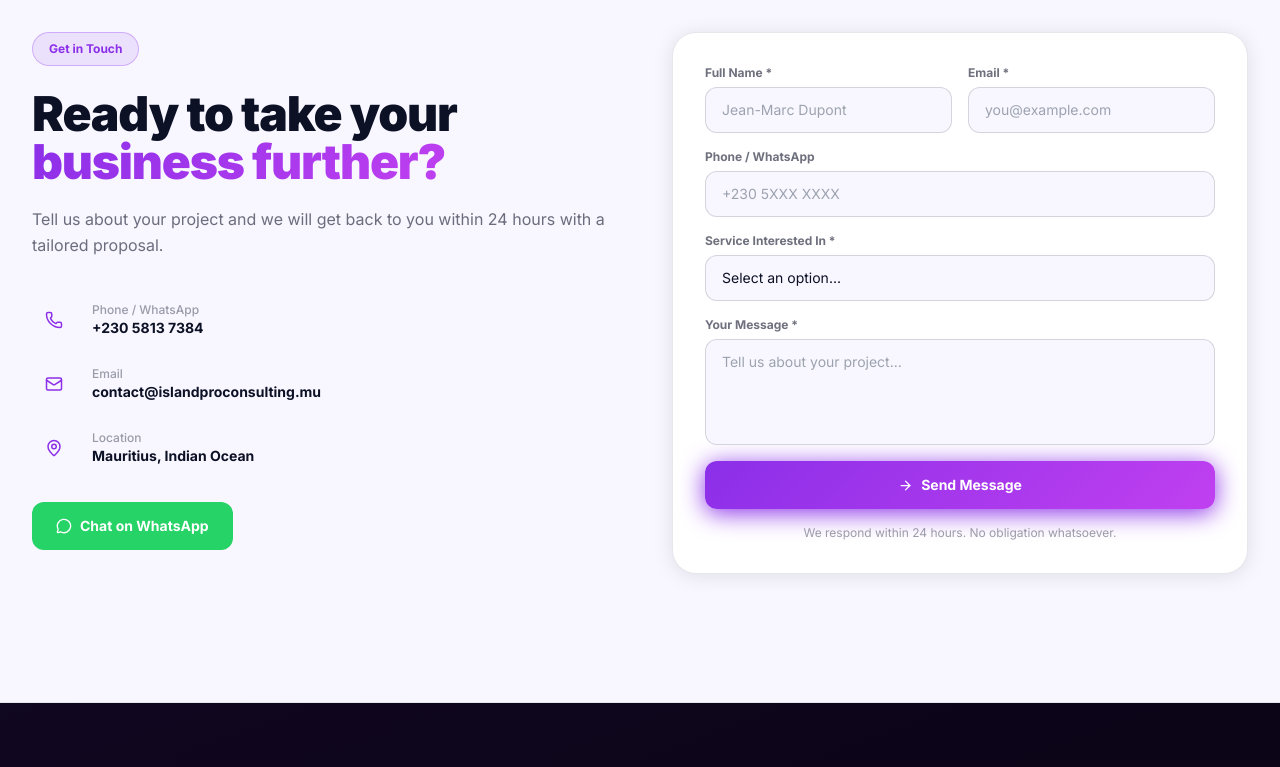
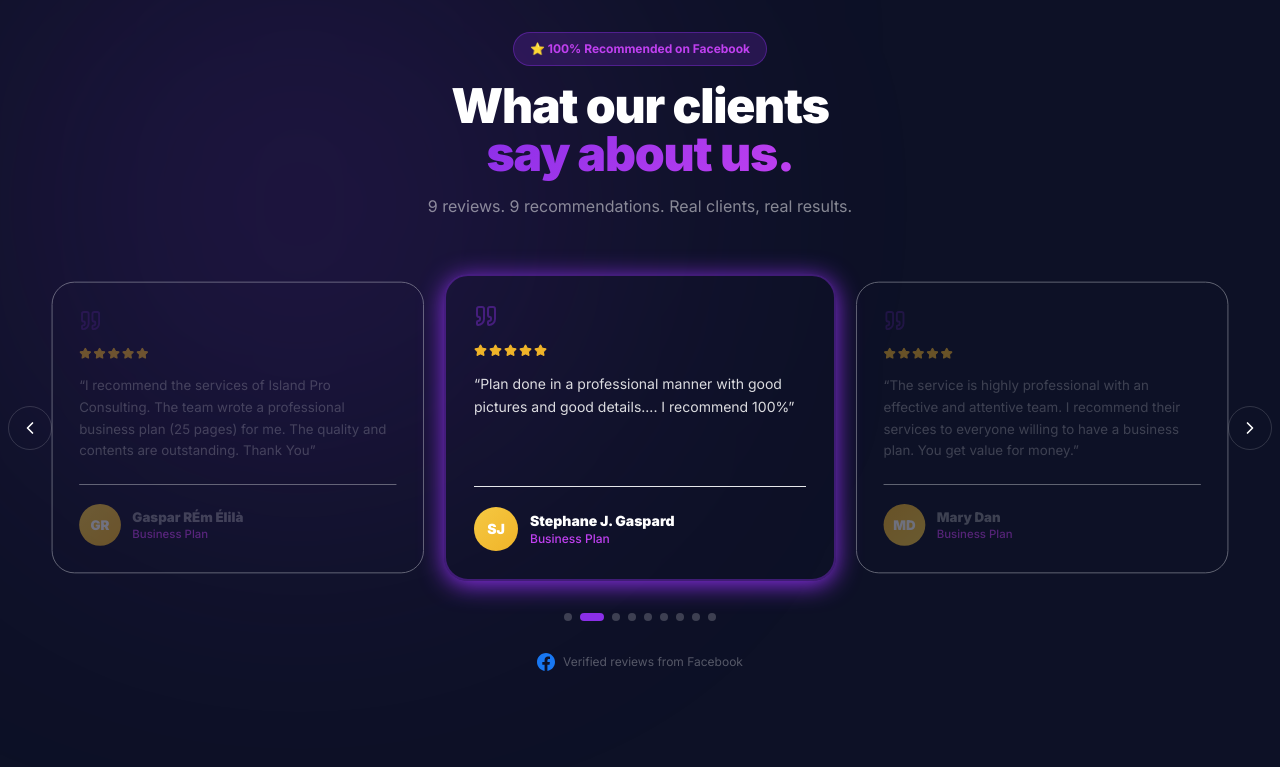
Before and after one commit to timo7155-jpg/island-pro-consulting, a Next.js app: page / in a window 1280 px wide. Shown: the part 5160-5927 px from the top of the page. Built offline with nearby package versions, Linux system fonts and the light colour scheme.

Commit message:
Add testimonials carousel with 9 Facebook reviews

```diff
--- a/app/page.tsx
+++ b/app/page.tsx
@@ -1,11 +1,12 @@
-import Navbar  from '@/components/Navbar';
-import Hero    from '@/components/Hero';
-import Stats   from '@/components/Stats';
-import Services from '@/components/Services';
-import About   from '@/components/About';
-import WhyUs   from '@/components/WhyUs';
-import Contact  from '@/components/Contact';
-import Footer  from '@/components/Footer';
+import Navbar       from '@/components/Navbar';
+import Hero         from '@/components/Hero';
+import Stats        from '@/components/Stats';
+import Services     from '@/components/Services';
+import About        from '@/components/About';
+import WhyUs        from '@/components/WhyUs';
+import Testimonials from '@/components/Testimonials';
+import Contact      from '@/components/Contact';
+import Footer       from '@/components/Footer';
 
 export default function Home() {
   return (
@@ -17,6 +18,7 @@ export default function Home() {
         <Services />
         <About />
         <WhyUs />
+        <Testimonials />
         <Contact />
       </main>
       <Footer />
--- /dev/null
+++ b/components/Testimonials.tsx
@@ -0,0 +1,219 @@
+'use client';
+import { useState, useEffect, useCallback } from 'react';
+import { ChevronLeft, ChevronRight, Star, Quote } from 'lucide-react';
+
+const REVIEWS = [
+  {
+    name: 'Gaspar RÉm Élilà',
+    text: 'I recommend the services of Island Pro Consulting. The team wrote a professional business plan (25 pages) for me. The quality and contents are outstanding. Thank You',
+    service: 'Business Plan',
+    lang: 'en',
+  },
+  {
+    name: 'Stephane J. Gaspard',
+    text: 'Plan done in a professional manner with good pictures and good details.... I recommend 100%',
+    service: 'Business Plan',
+    lang: 'en',
+  },
+  {
+    name: 'Mary Dan',
+    text: 'The service is highly professional with an effective and attentive team. I recommend their services to everyone willing to have a business plan. You get value for money.',
+    service: 'Business Plan',
+    lang: 'en',
+  },
+  {
+    name: 'Louis Marie Charline',
+    text: 'Mo inn très satisfaite de travay ki zot inn fer. Mo\'nn gegn enn plan ki bien detayé, bann idée bien organisé et surtou bien prop!! Merci beaucoup et keep up the good job 🤜',
+    service: 'Plan d\'affaire',
+    lang: 'cr',
+  },
+  {
+    name: 'Maevah Bazatry',
+    text: 'Satisfaite, travaille de qualité.',
+    service: 'Consulting',
+    lang: 'fr',
+  },
+  {
+    name: 'Francois Alizee',
+    text: 'I highly recommended et service au top. Vous êtes très à l\'écoute et le client a exactement ce qu\'il demande. Merci pour tout.',
+    service: 'Consulting',
+    lang: 'fr',
+  },
+  {
+    name: 'Jasmine Delights',
+    text: 'Good service, professional business plan.... I recommend!',
+    service: 'Business Plan',
+    lang: 'en',
+  },
+  {
+    name: 'Annique Bg',
+    text: 'I deeply recommend those who have a project in mind and they don\'t know how to develop or write it. IPC listen to what you want and they make it simple for you. Don\'t Hesitate.',
+    service: 'Business Plan',
+    lang: 'en',
+  },
+  {
+    name: 'Lucia Jolicoeur',
+    text: 'The business plan is very excellent. I\'m very satisfied. Good job the team!',
+    service: 'Business Plan',
+    lang: 'en',
+  },
+];
+
+function Stars() {
+  return (
+    <div className="flex items-center gap-0.5">
+      {[...Array(5)].map((_, i) => (
+        <Star key={i} size={13} className="text-gold fill-gold" />
+      ))}
+    </div>
+  );
+}
+
+function Avatar({ name }: { name: string }) {
+  const initials = name.split(' ').map(n => n[0]).slice(0, 2).join('').toUpperCase();
+  const colors = [
+    'from-purple to-purple-light',
+    'from-gold to-gold-light',
+    'from-purple-light to-purple',
+    'from-gold-light to-gold',
+  ];
+  const color = colors[name.charCodeAt(0) % colors.length];
+  return (
+    <div className={`w-11 h-11 rounded-full bg-gradient-to-br ${color} flex items-center justify-center flex-shrink-0`}>
+      <span className="text-white font-black text-sm">{initials}</span>
+    </div>
+  );
+}
+
+export default function Testimonials() {
+  const [active, setActive] = useState(0);
+  const [paused, setPaused] = useState(false);
+
+  const next = useCallback(() => setActive(a => (a + 1) % REVIEWS.length), []);
+  const prev = useCallback(() => setActive(a => (a - 1 + REVIEWS.length) % REVIEWS.length), []);
+
+  useEffect(() => {
+    if (paused) return;
+    const t = setInterval(next, 4500);
+    return () => clearInterval(t);
+  }, [paused, next]);
+
+  // visible cards: active-1, active, active+1 (desktop), just active (mobile)
+  const getCard = (offset: number) => REVIEWS[(active + offset + REVIEWS.length) % REVIEWS.length];
+
+  return (
+    <section className="py-24 lg:py-32 bg-navy relative overflow-hidden">
+      {/* Background blobs */}
+      <div className="absolute top-0 left-0 w-[600px] h-[600px] rounded-full bg-purple/15 blur-[140px] pointer-events-none" />
+      <div className="absolute bottom-0 right-0 w-[400px] h-[400px] rounded-full bg-gold/8 blur-[100px] pointer-events-none" />
+
+      <div className="relative z-10 max-w-7xl mx-auto px-6 lg:px-8">
+        {/* Header */}
+        <div className="text-center mb-14">
+          <div className="inline-flex items-center gap-2 bg-purple/20 border border-purple/40 text-purple-light font-bold text-xs px-4 py-2 rounded-full mb-4">
+            ⭐ 100% Recommended on Facebook
+          </div>
+          <h2 className="text-3xl lg:text-5xl font-black text-white tracking-tight mb-4">
+            What our clients<br />
+            <span className="purple-text">say about us.</span>
+          </h2>
+          <p className="text-white/50 text-base max-w-xl mx-auto">
+            9 reviews. 9 recommendations. Real clients, real results.
+          </p>
+        </div>
+
+        {/* Carousel */}
+        <div
+          className="relative"
+          onMouseEnter={() => setPaused(true)}
+          onMouseLeave={() => setPaused(false)}
+        >
+          {/* Cards — desktop: 3 cards, mobile: 1 */}
+          <div className="grid grid-cols-1 lg:grid-cols-3 gap-5">
+            {/* Prev card — desktop only */}
+            <div className="hidden lg:block opacity-40 scale-95 origin-right transition-all duration-500 pointer-events-none">
+              <ReviewCard review={getCard(-1)} />
+            </div>
+
+            {/* Active card */}
+            <div className="transition-all duration-500">
+              <ReviewCard review={getCard(0)} active />
+            </div>
+
+            {/* Next card — desktop only */}
+            <div className="hidden lg:block opacity-40 scale-95 origin-left transition-all duration-500 pointer-events-none">
+              <ReviewCard review={getCard(1)} />
+            </div>
+          </div>
+
+          {/* Arrows */}
+          <button
+            onClick={prev}
+            className="absolute left-0 lg:-left-6 top-1/2 -translate-y-1/2 w-11 h-11 rounded-full bg-white/8 border border-white/15 flex items-center justify-center text-white hover:bg-purple/30 hover:border-purple/50 transition-all z-10"
+          >
+            <ChevronLeft size={20} />
+          </button>
+          <button
+            onClick={next}
+            className="absolute right-0 lg:-right-6 top-1/2 -translate-y-1/2 w-11 h-11 rounded-full bg-white/8 border border-white/15 flex items-center justify-center text-white hover:bg-purple/30 hover:border-purple/50 transition-all z-10"
+          >
+            <ChevronRight size={20} />
+          </button>
+        </div>
+
+        {/* Dots */}
+        <div className="flex items-center justify-center gap-2 mt-8">
+          {REVIEWS.map((_, i) => (
+            <button
+              key={i}
+              onClick={() => setActive(i)}
+              className={`rounded-full transition-all duration-300 ${
+                i === active
+                  ? 'w-6 h-2 bg-purple'
+                  : 'w-2 h-2 bg-white/20 hover:bg-white/40'
+              }`}
+            />
+          ))}
+        </div>
+
+        {/* Facebook badge */}
+        <div className="flex items-center justify-center gap-2 mt-8">
+          <svg width="18" height="18" viewBox="0 0 24 24" fill="#1877F2">
+            <path d="M24 12.073c0-6.627-5.373-12-12-12s-12 5.373-12 12c0 5.99 4.388 10.954 10.125 11.854v-8.385H7.078v-3.47h3.047V9.43c0-3.007 1.792-4.669 4.533-4.669 1.312 0 2.686.235 2.686.235v2.953H15.83c-1.491 0-1.956.925-1.956 1.874v2.25h3.328l-.532 3.47h-2.796v8.385C19.612 23.027 24 18.062 24 12.073z"/>
+          </svg>
+          <span className="text-white/30 text-xs">Verified reviews from Facebook</span>
+        </div>
+      </div>
+    </section>
+  );
+}
+
+function ReviewCard({ review, active }: { review: typeof REVIEWS[0]; active?: boolean }) {
+  return (
+    <div className={`rounded-3xl p-6 lg:p-7 flex flex-col h-full transition-all duration-500 ${
+      active
+        ? 'bg-white/8 border-2 border-purple/40 shadow-purple'
+        : 'bg-white/4 border border-white/8'
+    }`}>
+      {/* Quote icon */}
+      <Quote size={24} className="text-purple/40 mb-4 flex-shrink-0" />
+
+      {/* Stars */}
+      <Stars />
+
+      {/* Text */}
+      <p className={`mt-4 leading-relaxed flex-1 ${active ? 'text-white/85 text-sm' : 'text-white/50 text-sm'}`}>
+        &ldquo;{review.text}&rdquo;
+      </p>
+
+      {/* Footer */}
+      <div className="flex items-center gap-3 mt-6 pt-5 border-t border-white/8">
+        <Avatar name={review.name} />
+        <div>
+          <p className={`font-black text-sm ${active ? 'text-white' : 'text-white/50'}`}>{review.name}</p>
+          <p className="text-purple-light text-xs font-medium">{review.service}</p>
+        </div>
+      </div>
+    </div>
+  );
+}
```
